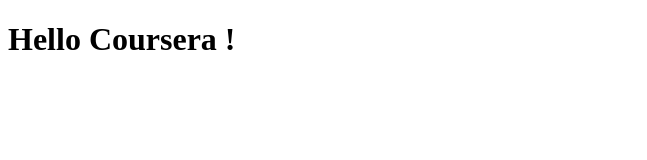
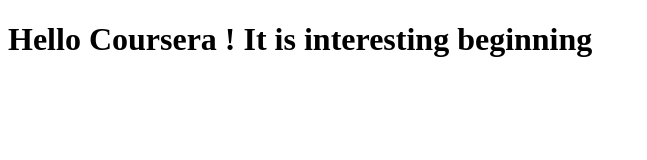
Before and after one commit to Lubosh2016/coursera-test, a plain HTML site: page site/Index.html in a window 1280 px wide. Shown: the whole page, without its empty margins (0-647 px from the left). Drawn offline with Linux system fonts and the light colour scheme.

Commit message:
Small addition to our page content

```diff
--- a/site/Index.html
+++ b/site/Index.html
@@ -4,6 +4,6 @@
 	<title>Hello Coursera !</title>
 </head>
 <body>
-<h1>Hello Coursera !</h1>
+<h1>Hello Coursera ! It is interesting beginning</h1>
 </body>
 </html>
```
